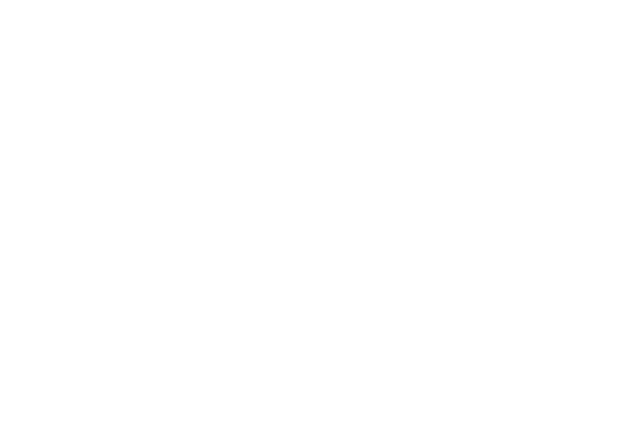
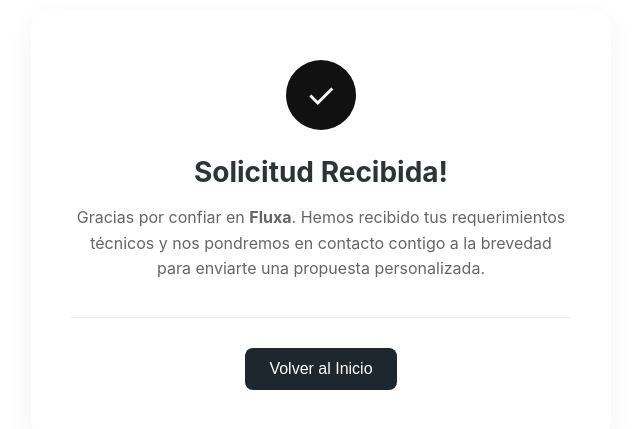
Before and after one commit to Matt-Val/web-fluxa, a React (Vite) app: page /gracias in a window 1280 px wide. Before the commit this address had no page. Shown: the part 155-584 px from the top of the page, without its empty margins (319-959 px from the left). Built offline with nearby package versions, Linux system fonts and the light colour scheme.

Commit message:
agregado de pag de agradecimiento

```diff
--- a/src/App.jsx
+++ b/src/App.jsx
@@ -1,8 +1,12 @@
 import { Routes, Route } from 'react-router-dom'
 import Home from './pages/Home.jsx'
 import Solicitud from './pages/Solicitud.jsx'
+import Gracias from './pages/Gracias.jsx'
+
+
 import './css/App.css'
 import './css/Solicitud.css'
+import './css/Gracias.css'
 
 
 function App() {
@@ -14,7 +18,7 @@ function App() {
 
           <Route path="/solicitud" element= { <Solicitud /> } />
 
-
+          <Route path="/gracias" element = { <Gracias /> } />
         </Routes>
     </>
   )
--- /dev/null
+++ b/src/css/Gracias.css
@@ -0,0 +1,58 @@
+.gracias-container {
+    display: flex;
+    justify-content: center;
+    align-items: center;
+    min-height: 80vh;
+    padding: 20px;
+    text-align: center;
+    font-family: var(--font-family);
+}
+
+.gracias-card {
+    background: #fff;
+    padding: 50px 40px;
+    border-radius: 20px;
+    box-shadow: 0 10px 30px rgba(0,0,0,0.05);
+    max-width: 500px;
+    width: 100%;
+}
+
+.success-icon {
+    width: 70px;
+    height: 70px;
+    background: #111;
+    color: #fff;
+    border-radius: 50%;
+    display: flex;
+    align-items: center;
+    justify-content: center;
+    font-size: 35px;
+    margin: 0 auto 25px;
+}
+
+.gracias-card h1 {
+    font-size: 28px;
+    margin-bottom: 15px;
+    color: #111;
+    color: var(--text-primary);
+}
+
+.gracias-card p {
+    color: #666;
+    line-height: 1.6;
+    margin-bottom: 35px;
+}
+
+.gracias-footer {
+    border-top: 1px solid #eee;
+    padding-top: 30px;
+}
+
+.btn-black {
+    background-color: var(--accent-dark);
+}
+
+.btn-black:hover {
+    background-color: #333;
+    transform: translateY(-2px);
+}
--- /dev/null
+++ b/src/pages/Gracias.jsx
@@ -0,0 +1,27 @@
+import React from 'react';
+import { useNavigate } from 'react-router-dom';
+import '../css/Gracias.css';
+
+
+const Gracias = () => {
+    const navigate = useNavigate();
+
+    return (
+        <div className="gracias-container">
+            <div className="gracias-card">
+                <div className="success-icon">✓</div>
+                <h1>Solicitud Recibida!</h1>
+                <p>Gracias por confiar en <strong>Fluxa</strong>. Hemos recibido tus requerimientos técnicos y nos pondremos en contacto contigo a la brevedad para enviarte una propuesta personalizada.</p>
+
+                <div className="gracias-footer">
+                    <button className="btn-black" onClick={() => navigate('/')}>
+                        Volver al Inicio
+                    </button>
+                </div>
+            </div>
+
+        </div>
+    );
+};
+
+export default Gracias;
--- a/src/pages/Solicitud.jsx
+++ b/src/pages/Solicitud.jsx
@@ -97,7 +97,7 @@ const Solicitud = () => {
         .then ( (response) => {
             console.log('EXITO!' , response.status, response.text);
             alert('Tu solicitud ha sido enviada con éxito. ¡Nos pondremos en contacto contigo pronto!');
-            navigate('/');
+            navigate('/gracias');
         })
         .catch( (err) => {
             console.error('ERROR...' , err);
```
